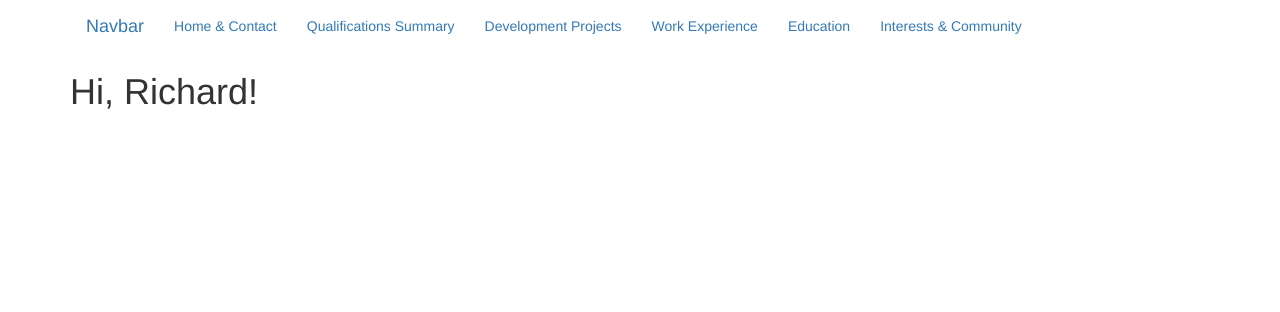
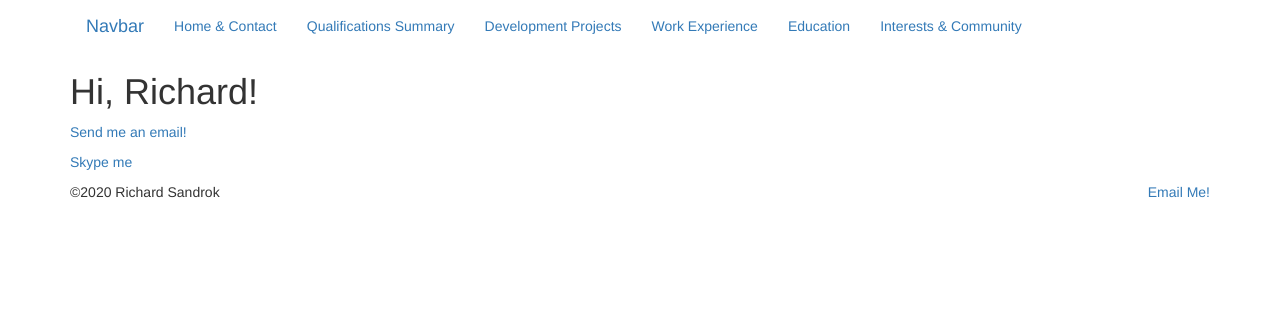
Before and after one commit to reotch/rez-flask, a Flask app: page / in a window 1280 px wide. Shown: the top 312 px of the page. Run offline with Flask 2, Linux system fonts and the light colour scheme; some libraries are stand-ins or nearby versions.

Commit message:
projects and favicon

```diff
--- a/app/templates/base.html
+++ b/app/templates/base.html
@@ -3,6 +3,7 @@
 <head>
     <meta charset="UTF-8">
     <meta name="viewport" content="width=device-width, initial-scale=1.0">
+    <link rel="shortcut icon" type="image/x-icon" href="../static/img/favicon.ico">
     <link rel="stylesheet" href="https://maxcdn.bootstrapcdn.com/bootstrap/3.3.7/css/bootstrap.min.css" integrity="sha384-BVYiiSIFeK1dGmJRAkycuHAHRg32OmUcww7on3RYdg4Va+PmSTsz/K68vbdEjh4u" crossorigin="anonymous">
     <link rel="stylesheet" href="../static/css/main.css" type="rel/stylesheet">
     {% if title %}
@@ -32,7 +33,10 @@
         {% block content %}
 
         {% endblock %}
-    </div>
+        <footer>
+            <p>&copy;2020 Richard Sandrok<span class="pull-right"><a href="mailto:richard@sandrok.com">Email Me!</a></span></p>
+        </footer>
+    </div> <!-- end of .container -->
     <!-- Scripts -->
     <!-- Bootstrap compiled/minified -->
     <script src="https://maxcdn.bootstrapcdn.com/bootstrap/3.3.7/js/bootstrap.min.js" integrity="sha384-Tc5IQib027qvyjSMfHjOMaLkfuWVxZxUPnCJA7l2mCWNIpG9mGCD8wGNIcPD7Txa" crossorigin="anonymous"></script>
--- a/app/templates/index.html
+++ b/app/templates/index.html
@@ -2,5 +2,8 @@
 
 {% block content %}
     <h1>Hi, {{ user.username.title() }}!</h1>
-
+    <div>
+        <p><a href="mailto:richard@sandrok.com">Send me an email!</a></p>
+        <p><a href="skype:richard.sandrok?chat">Skype me</a></p>
+    </div>
 {% endblock %}
```
Also changed, not shown: app/templates/projects.html (+5 -3 lines).
